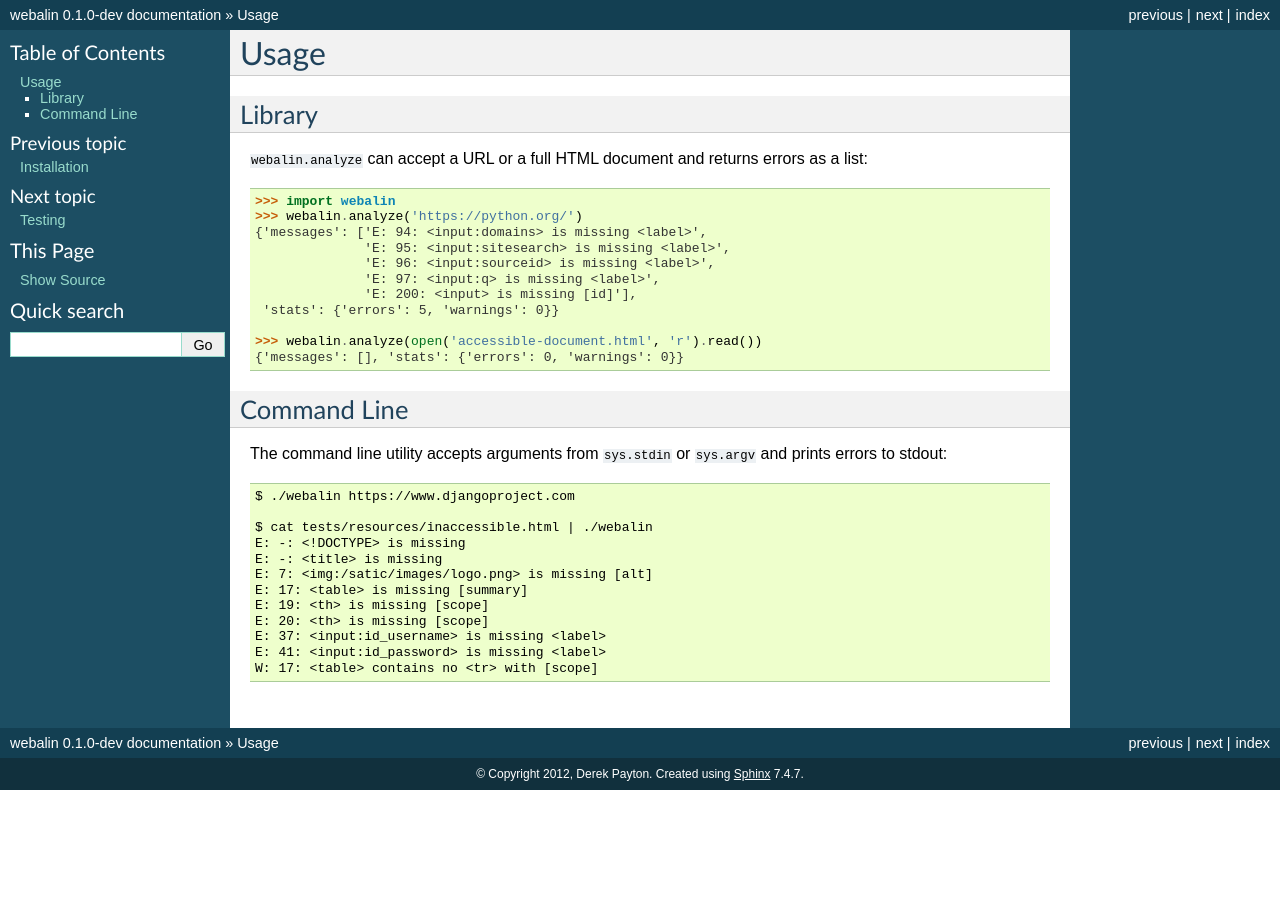
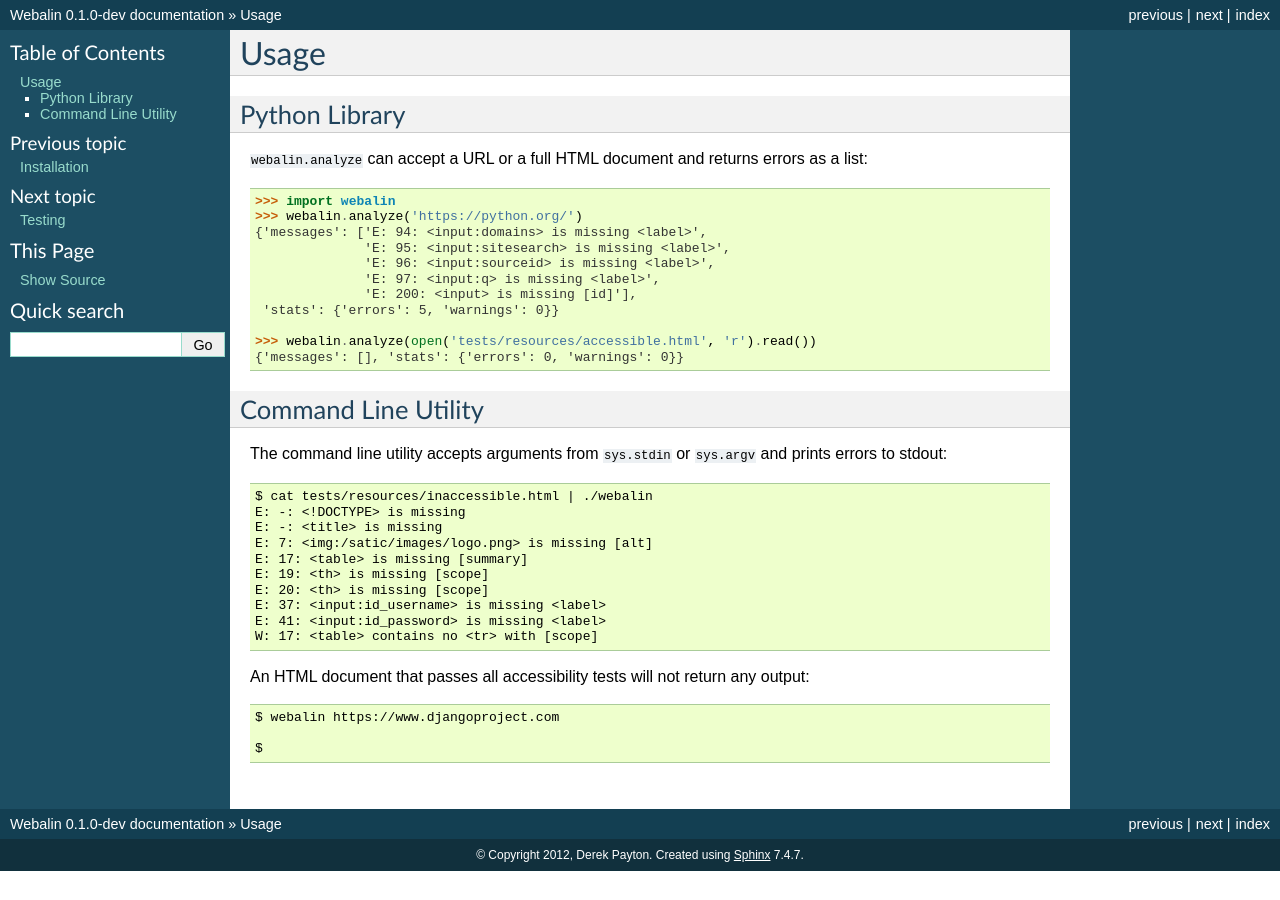
Before and after one commit to dmpayton/webalin, a Sphinx documentation site: the page built from docs/manual/usage.rst, in a window 1280 px wide. Built offline with Sphinx 7.4.7, drawn with Linux system fonts in a browser that asks for light colours.

Commit message:
Updates as follows: - remove json from dependencies - update usage docs - add .gitignore

```diff
--- a/docs/conf.py
+++ b/docs/conf.py
@@ -40,7 +40,7 @@ source_suffix = '.rst'
 master_doc = 'index'
 
 # General information about the project.
-project = u'webalin'
+project = u'Webalin'
 copyright = u'2012, Derek Payton'
 
 # The version info for the project you're documenting, acts as replacement for
@@ -183,7 +183,7 @@ latex_elements = {
 # Grouping the document tree into LaTeX files. List of tuples
 # (source start file, target name, title, author, documentclass [howto/manual]).
 latex_documents = [
-  ('index', 'webalin.tex', u'webalin Documentation',
+  ('index', 'webalin.tex', u'Webalin Documentation',
    u'Derek Payton', 'manual'),
 ]
 
@@ -213,7 +213,7 @@ latex_documents = [
 # One entry per manual page. List of tuples
 # (source start file, name, description, authors, manual section).
 man_pages = [
-    ('index', 'webalin', u'webalin Documentation',
+    ('index', 'Webalin', u'Webalin Documentation',
      [u'Derek Payton'], 1)
 ]
 
@@ -227,8 +227,8 @@ man_pages = [
 # (source start file, target name, title, author,
 #  dir menu entry, description, category)
 texinfo_documents = [
-  ('index', 'webalin', u'webalin Documentation',
-   u'Derek Payton', 'webalin', 'One line description of project.',
+  ('index', 'Webalin', u'Webalin Documentation',
+   u'Derek Payton', 'Webalin', 'One line description of project.',
    'Miscellaneous'),
 ]
 
--- a/docs/manual/install.rst
+++ b/docs/manual/install.rst
@@ -15,6 +14,8 @@ Use `pip`_ to get the latest development version::
 
     pip install -e git+git://github.com/dmpayton/webalin.git
 
+Webalin will be uploaded to PyPI once it is deemed (relatively) stable.
+
 .. _lxml: http://lxml.de/
 .. _requests: http://python-requests.org/
 .. _json: http://docs.python.org/library/json.html
--- a/docs/manual/usage.rst
+++ b/docs/manual/usage.rst
@@ -1,8 +1,8 @@
 Usage
 =====
 
-Library
--------
+Python Library
+--------------
 
 ``webalin.analyze`` can accept a URL or a full HTML document and returns errors
 as a list::
@@ -16,16 +16,14 @@ as a list::
                   'E: 200: <input> is missing [id]'],
      'stats': {'errors': 5, 'warnings': 0}}
 
-    >>> webalin.analyze(open('accessible-document.html', 'r').read())
+    >>> webalin.analyze(open('tests/resources/accessible.html', 'r').read())
     {'messages': [], 'stats': {'errors': 0, 'warnings': 0}}
 
-Command Line
-------------
+Command Line Utility
+--------------------
 
 The command line utility accepts arguments from ``sys.stdin`` or ``sys.argv``
 and prints errors to stdout::
-
-    $ ./webalin https://www.djangoproject.com
 
     $ cat tests/resources/inaccessible.html | ./webalin
     E: -: <!DOCTYPE> is missing
@@ -37,3 +35,10 @@ and prints errors to stdout::
     E: 37: <input:id_username> is missing <label>
     E: 41: <input:id_password> is missing <label>
     W: 17: <table> contains no <tr> with [scope]
+
+An HTML document that passes all accessibility tests will not return any
+output::
+
+    $ webalin https://www.djangoproject.com
+
+    $
--- a/webalin.py
+++ b/webalin.py
@@ -11,7 +11,6 @@ class HttpStatusWarning(Warning):
 
 
 class LintMessages(object):
-
     def __init__(self):
         self._log = []
         self._stats = {
```
Also changed, not shown: other parts of docs/manual/install.rst (+0 -1 lines), docs/index.rst (+4 -4 lines), 3 other files.
